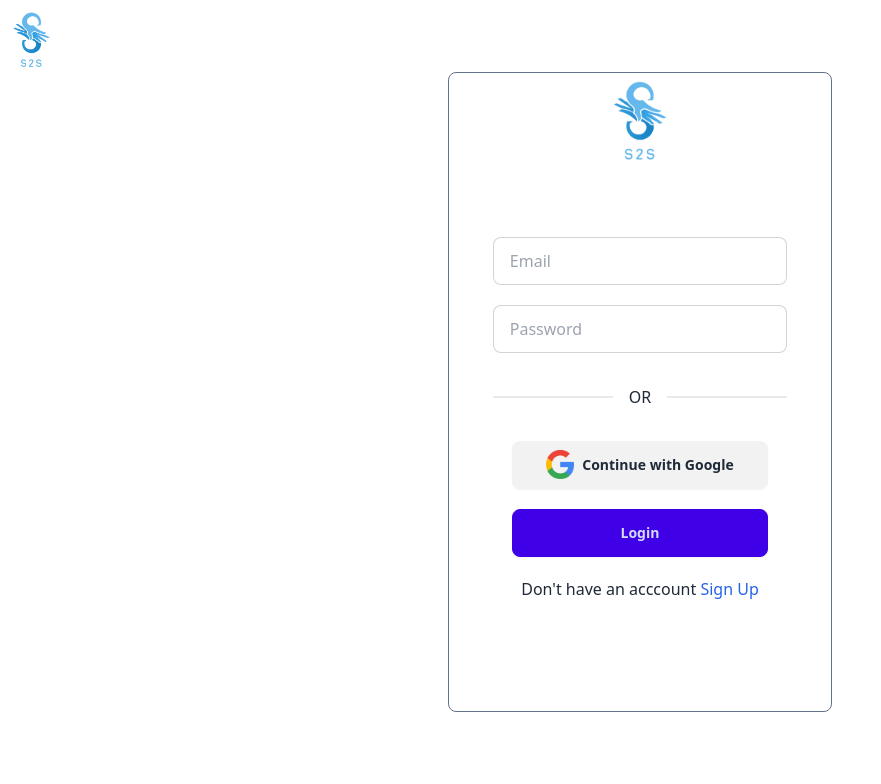
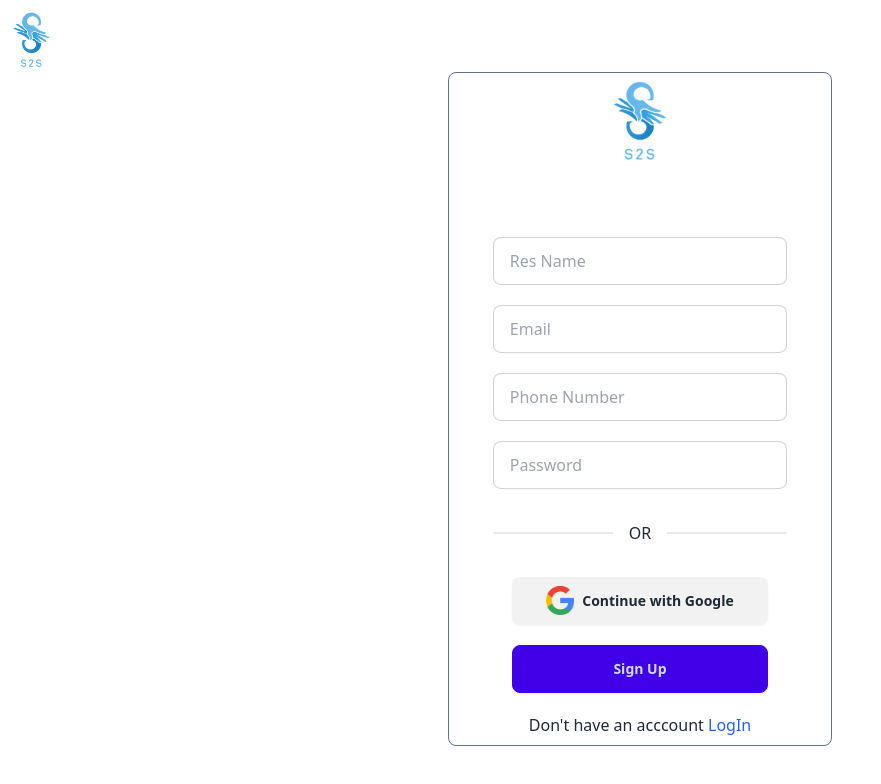
Before and after one commit to prembevinakatti/S2S, a React (Vite) app: page / in a window 1280 px wide. Shown: the top 784 px of the page, without its empty margins (0-881 px from the left). Built offline with nearby package versions, Linux system fonts and the light colour scheme.

Commit message:
created sign up page

```diff
--- a/src/App.jsx
+++ b/src/App.jsx
@@ -2,12 +2,13 @@ import { useState } from 'react'
 import { BrowserRouter,Route, Routes } from 'react-router-dom'
 import LandingPage from './components/LandingPage/LandingPage'
 import Login from './components/LoginAndSignUp/Login'
+import SignUp from './components/LoginAndSignUp/SignUp'
 function App() {
 
   return (
    <div>
      <LandingPage />
-    <Login />
+     <SignUp />
    </div>
   )
 }
--- a/src/components/LoginAndSignUp/SignUp.jsx
+++ b/src/components/LoginAndSignUp/SignUp.jsx
@@ -1,8 +1,25 @@
 import React from 'react'
+import Input from "../InputComponent/Input";
 
 const SignUp = () => {
   return (
-    <div>SignUp</div>
+    <div className="w-full h-full flex items-center justify-center">
+      <div className="RegisterPage flex flex-col items-center p-2 w-[30vw] h-fit border border-slate-500 rounded-lg">
+        <img className="w-14 mb-5" src="src/assets/S2SLogo.png" alt="" />
+        <form className="flex gap-5 flex-col items-center">
+            <h2 className="text-3xl text-white">Sign Up</h2>
+          <Input placeholder="Res Name" />
+          <Input placeholder="Email" />
+          <Input placeholder="Phone Number" />
+          <Input placeholder="Password" />
+          <div className="divider">OR</div>
+            <button className="btn w-[20vw]"><img className="w-7" src="src/assets/google.png" alt="" />Continue with Google</button>
+            <button className="btn w-[20vw] btn-active btn-primary">Sign Up</button>
+
+            <p>Don't have an acccount <span  className="text-blue-600">LogIn</span></p>
+        </form>
+      </div>
+    </div>
   )
 }
 
```
